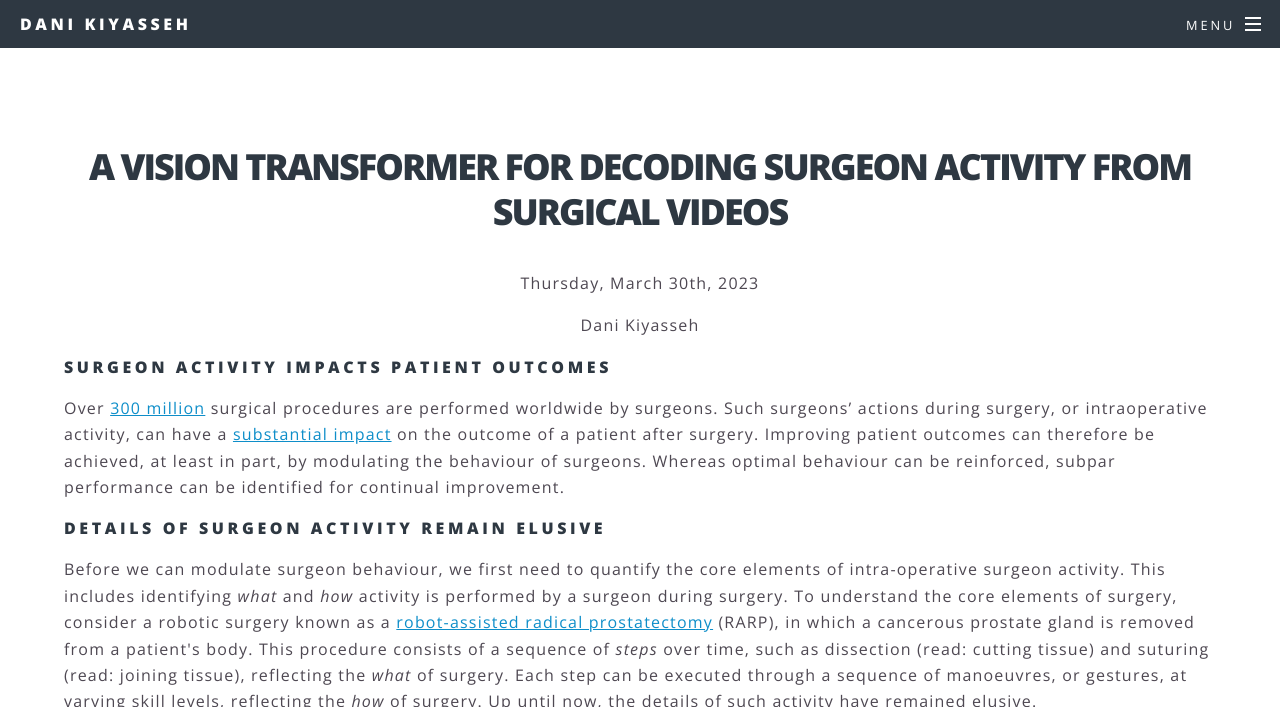
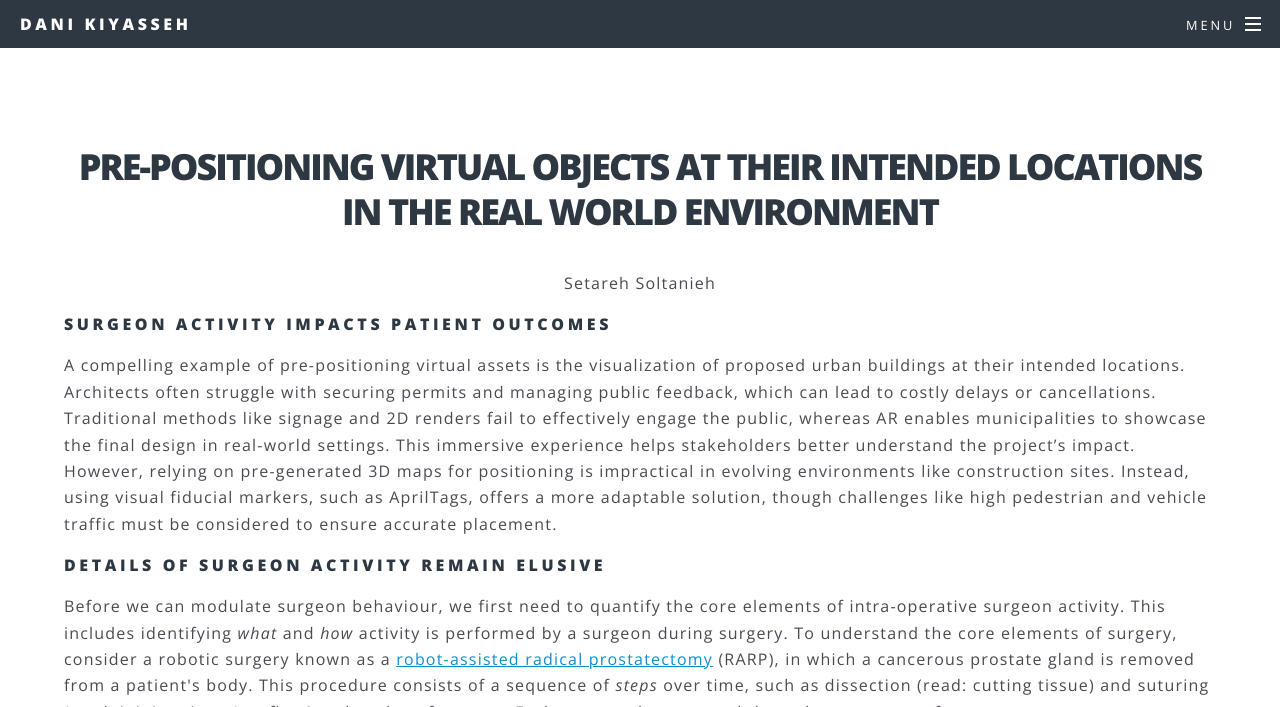
Before and after one commit to setareh-soltanieh/setareh-soltanieh.github.io, a Jekyll site: the page blogs/SAIS/index.html, which Jekyll copies as it is, in a window 1280 px wide and 900 px high, cut to the strip 0-707 px from the top of the window. Built offline with Jekyll 4.4.1, drawn with Linux system fonts in a browser that asks for light colours; a style sheet for code colours, icons or effects is not loaded.

Commit message:
Added project description

```diff
--- a/blogs/SAIS/index.html
+++ b/blogs/SAIS/index.html
@@ -93,19 +93,19 @@
 			<div class="inner">
 			<h2>
 			<center>
-				A vision transformer for decoding surgeon activity from surgical videos
+				Pre-positioning virtual objects at their intended locations in the real world environment
 			</center>
 			</h2>
 
 			<p>
 			<center>
-				Thursday, March 30th, 2023
+<!--				Thursday, March 30th, 2023-->
 			</center>
 			</p>
 
 			<p>
 			<center>
-				Dani Kiyasseh
+				Setareh Soltanieh
 			</center>
 			</p>
 
@@ -113,10 +113,12 @@
     Surgeon activity impacts patient outcomes
     </h4>
         <p>
-        Over <a id='overwhite' href="https://www.thelancet.com/journals/lancet/article/PIIS0140-6736(15)60160-X/fulltext" style="color:#0e8ec9;"><u>300 million</u></a> surgical procedures are performed worldwide by surgeons.
-        Such surgeons’ actions during surgery, or intraoperative activity, can have a <a id='overwhite' href="https://www.nejm.org/doi/full/10.1056/NEJMsa1300625" style="color:#0e8ec9;"><u>substantial impact</u></a> on the outcome of a patient after surgery.
-        Improving patient outcomes can therefore be achieved, at least in part, by modulating the behaviour of surgeons.
-        Whereas optimal behaviour can be reinforced, subpar performance can be identified for continual improvement.
+        A compelling example of pre-positioning virtual assets is the visualization of proposed urban buildings at their intended locations.
+            Architects often struggle with securing permits and managing public feedback, which can lead to costly delays or cancellations.
+            Traditional methods like signage and 2D renders fail to effectively engage the public, whereas AR enables municipalities to showcase the final design in real-world settings.
+            This immersive experience helps stakeholders better understand the project’s impact.
+            However, relying on pre-generated 3D maps for positioning is impractical in evolving environments like construction sites.
+            Instead, using visual fiducial markers, such as AprilTags, offers a more adaptable solution, though challenges like high pedestrian and vehicle traffic must be considered to ensure accurate placement.
         </p>
 
     <h4>
--- a/publications.html
+++ b/publications.html
@@ -107,7 +107,7 @@
 			        		<div class="image"><img src="images\outdoor_demo_1.png" alt="Ox" /></div><div class="content">
 
 			        		<p>
-						<a href="https://danikiyasseh.github.io/blogs/SAIS/">Pre-positioning virtual objects at their entinded locations in the real world environment.</a>
+						<a href="https://danikiyasseh.github.io/blogs/SAIS/">Pre-positioning virtual objects at their intended locations in the real world environment.</a>
 						<!-- <a href="https://www.nature.com/articles/s41467-024-46000-9" class="button style2"><b>paper</b></a>
 						<a href="https://github.com/flatironhealth/SUDO" class="button style2"><b>code</b></a> -->
 						</p>
```
